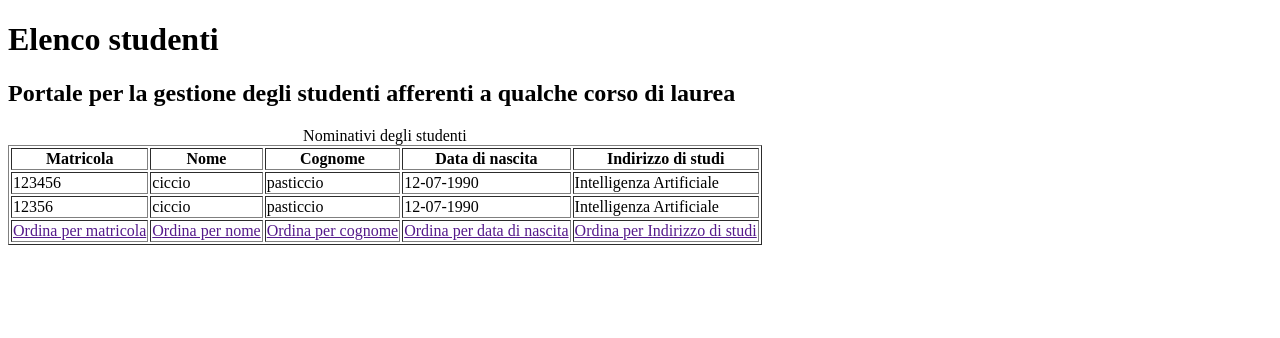
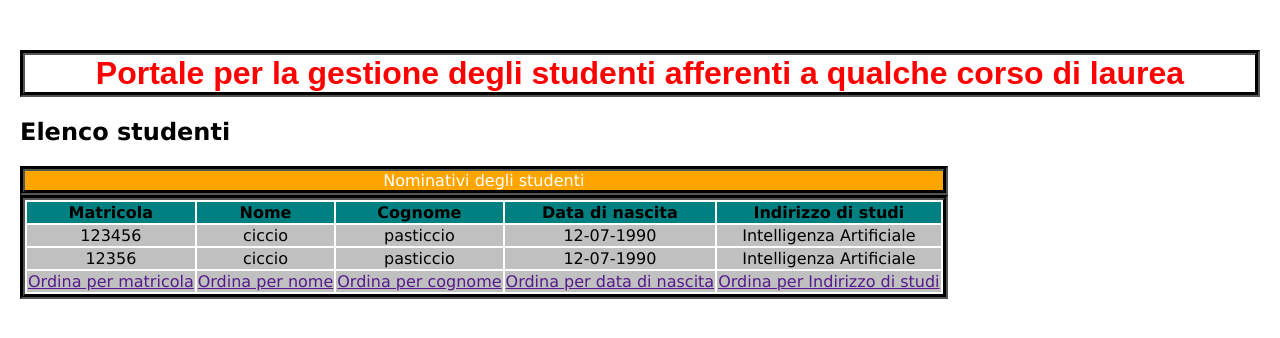
Before and after one commit to GiuseppeM96/SegreteriaSIW, a plain HTML site: page GestioneSegreteria/PageSegreteria/studenti.html in a window 1280 px wide. Drawn offline with Linux system fonts and the light colour scheme.

Commit message:
start css

```diff
--- /dev/null
+++ b/GestioneSegreteria/PageSegreteria/NewFile.css
@@ -0,0 +1,27 @@
+@CHARSET "UTF-8";
+
+BODY {
+	margin-top: 50px;
+	margin-left: 20px;
+	margin-right: 20px;
+	margin-bottom: 50px;
+	font-family : verdana;
+	text-align: center;
+}
+.border{
+	border: 5px groove black;
+}
+.leftText{
+	text-align: left;
+}
+caption.border {
+	text-align:center;
+	color: white;
+	background-color: orange;
+}
+tr{
+	background-color: silver;
+}
+th{
+	background-color: teal;
+}
--- a/GestioneSegreteria/PageSegreteria/studenti.html
+++ b/GestioneSegreteria/PageSegreteria/studenti.html
@@ -1,15 +1,23 @@
 <!DOCTYPE html>
 <html>
 <head>
-<meta charset="ISO-8859-1">
+	<meta charset="UTF-8">
+	<link rel="stylesheet" href="NewFile.css" type="text/css">
 	<title>Insert title here</title>
+	<style type="text/css">
+		.title{
+			color : red;
+			font-family: sans-serif;
+		}
+	</style>
 </head>
 <body>
-<h1> Elenco studenti</h1>
-<h2> Portale per la gestione degli studenti afferenti a qualche corso di laurea </h2>
 	<header>
-<table border="1">
-	<caption> Nominativi degli studenti</caption>
+		<h1 class="title border"> Portale per la gestione degli studenti afferenti a qualche corso di laurea </h1>
+		<h2 class="leftText"> Elenco studenti</h2>
+	</header>
+	<table class="border">
+		<caption class="border"> Nominativi degli studenti</caption>
 	<thead>
 		<tr>
 			<th> Matricola</th>
@@ -47,6 +55,5 @@
 		</tr>
 	</tfoot>
 	</table>
-</header>
 </body>
 </html>
```
Also changed, not shown: 1 other file. Lines whose indentation alone changed are shown as unchanged.
